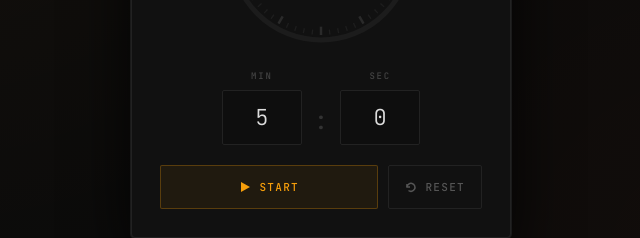
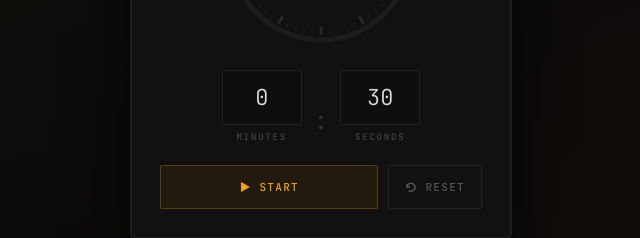
Before and after one commit to umarJ-max/Countdown-Timer, a Next.js app: page / in a window 1280 px wide. Shown: the part 389-627 px from the top of the page, without its empty margins (319-959 px from the left). Built offline with nearby package versions, Linux system fonts and the light colour scheme.

Commit message:
Change initial timer values and update labels

```diff
--- a/app/page.tsx
+++ b/app/page.tsx
@@ -14,8 +14,8 @@ export default function App() {
   const [tab, setTab] = useState<Tab>('timer')
 
   // ── Timer state ──
-  const [minutes, setMinutes] = useState(5)
-  const [seconds, setSeconds] = useState(0)
+  const [minutes, setMinutes] = useState(0)
+  const [seconds, setSeconds] = useState(30)
   const [timeLeft, setTimeLeft] = useState(0)
   const [timerRunning, setTimerRunning] = useState(false)
   const [timerComplete, setTimerComplete] = useState(false)
@@ -206,17 +206,17 @@ export default function App() {
             {timerIdle && (
               <div className="inputs-row">
                 <div className="input-group">
-                  <label className="input-label">MIN</label>
                   <input type="number" min="0" max="99" value={minutes}
                     onChange={e => setMinutes(Math.max(0, parseInt(e.target.value) || 0))}
                     className="time-input" />
+                  <label className="input-label">MINUTES</label>
                 </div>
                 <div className="input-divider">:</div>
                 <div className="input-group">
-                  <label className="input-label">SEC</label>
                   <input type="number" min="0" max="59" value={seconds}
                     onChange={e => setSeconds(Math.max(0, Math.min(59, parseInt(e.target.value) || 0)))}
                     className="time-input" />
+                  <label className="input-label">SECONDS</label>
                 </div>
               </div>
             )}
```
